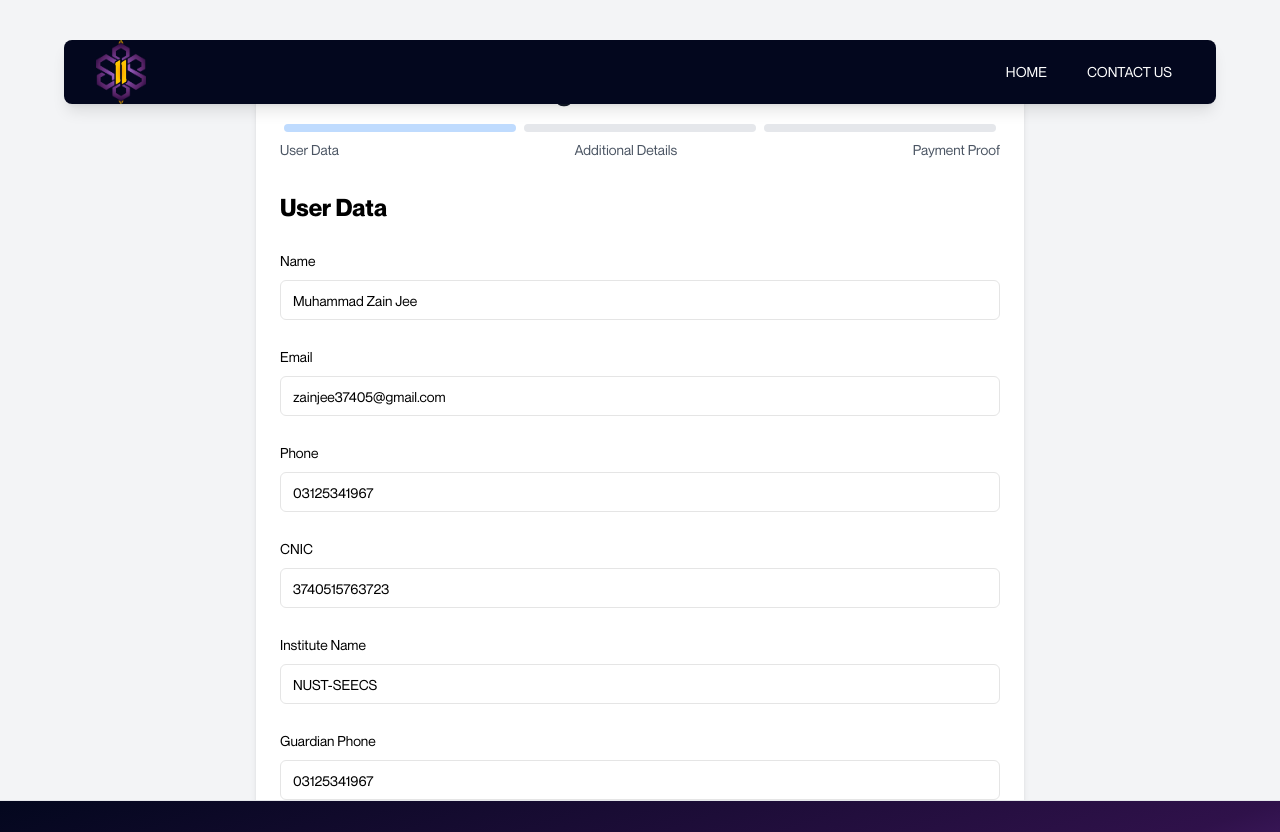
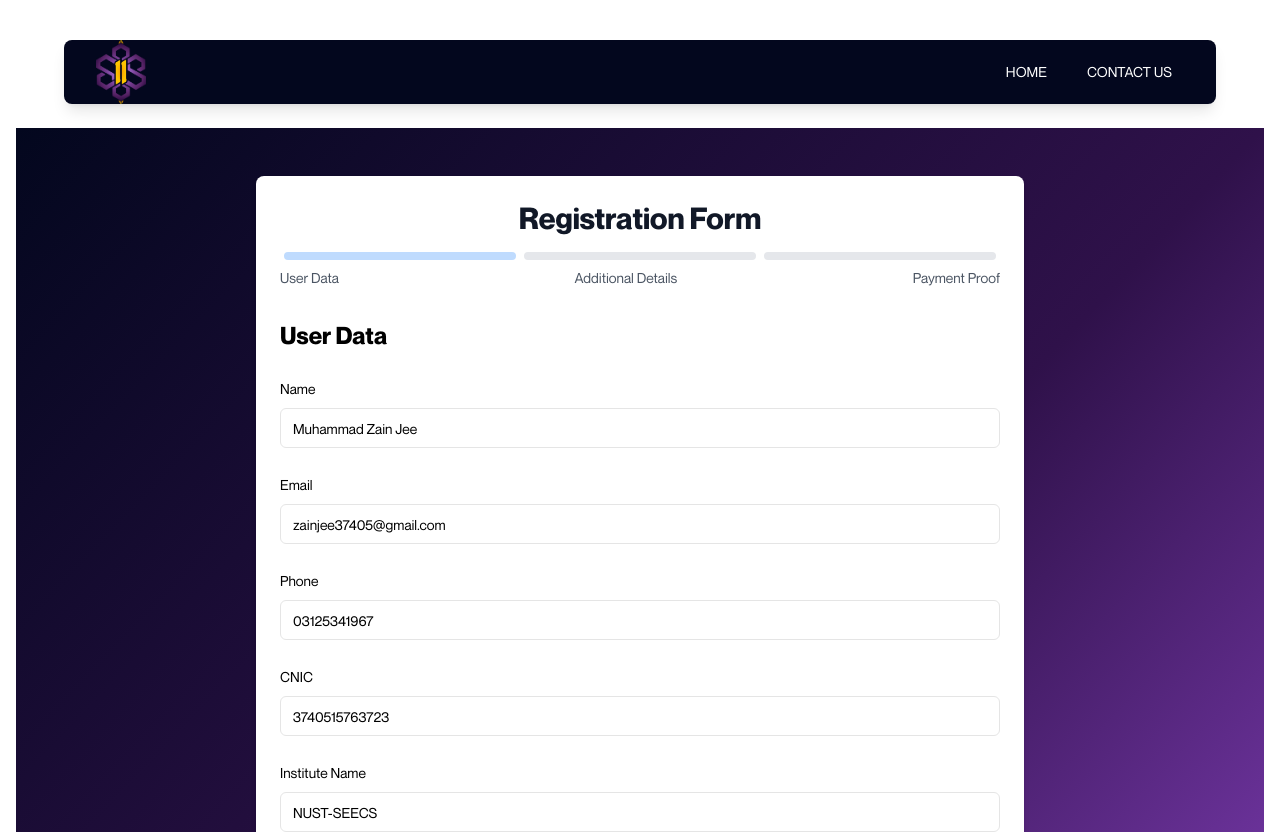
Before and after one commit to haramnasir24/sb-11, a Next.js app: page /register in a window 1280 px wide. Shown: the top 832 px of the page. Built offline with nearby package versions, Linux system fonts and the light colour scheme.

Commit message:
style(registeration-form): fixed form positioning

```diff
--- a/src/app/register/page.tsx
+++ b/src/app/register/page.tsx
@@ -5,7 +5,7 @@ import RegistrationForm from "@/components/registration-form/common/registration
 
 const RegistrationPage = () => {
   return (
-    <main className="h-full max-h-screen w-full overflow-clip overflow-y-scroll">
+    <main className="container mx-auto px-4 pb-16 pt-32">
       <Suspense fallback={<LoadingIndicator />}>
         <RegistrationForm />
       </Suspense>
--- a/src/components/registration-form/common/responsive-form-container.tsx
+++ b/src/components/registration-form/common/responsive-form-container.tsx
@@ -27,7 +27,7 @@ const ResponsiveFormContainer = ({
   TOTAL_STEPS,
 }: ResponsiveFormContainerProps) => {
   return (
-    <div className="min-h-screen bg-gray-100 px-4 py-12 sm:px-6 lg:px-8">
+    <div className="min-h-screen w-full bg-gradient-to-br from-[#03071E] via-[#2F114A] to-[#9D4EDD] px-4 py-12 sm:px-6 lg:px-8">
       <div className="mx-auto max-w-3xl">
         <div className="overflow-hidden rounded-lg bg-white shadow-md">
           <div className="px-4 py-5 sm:p-6">
```
